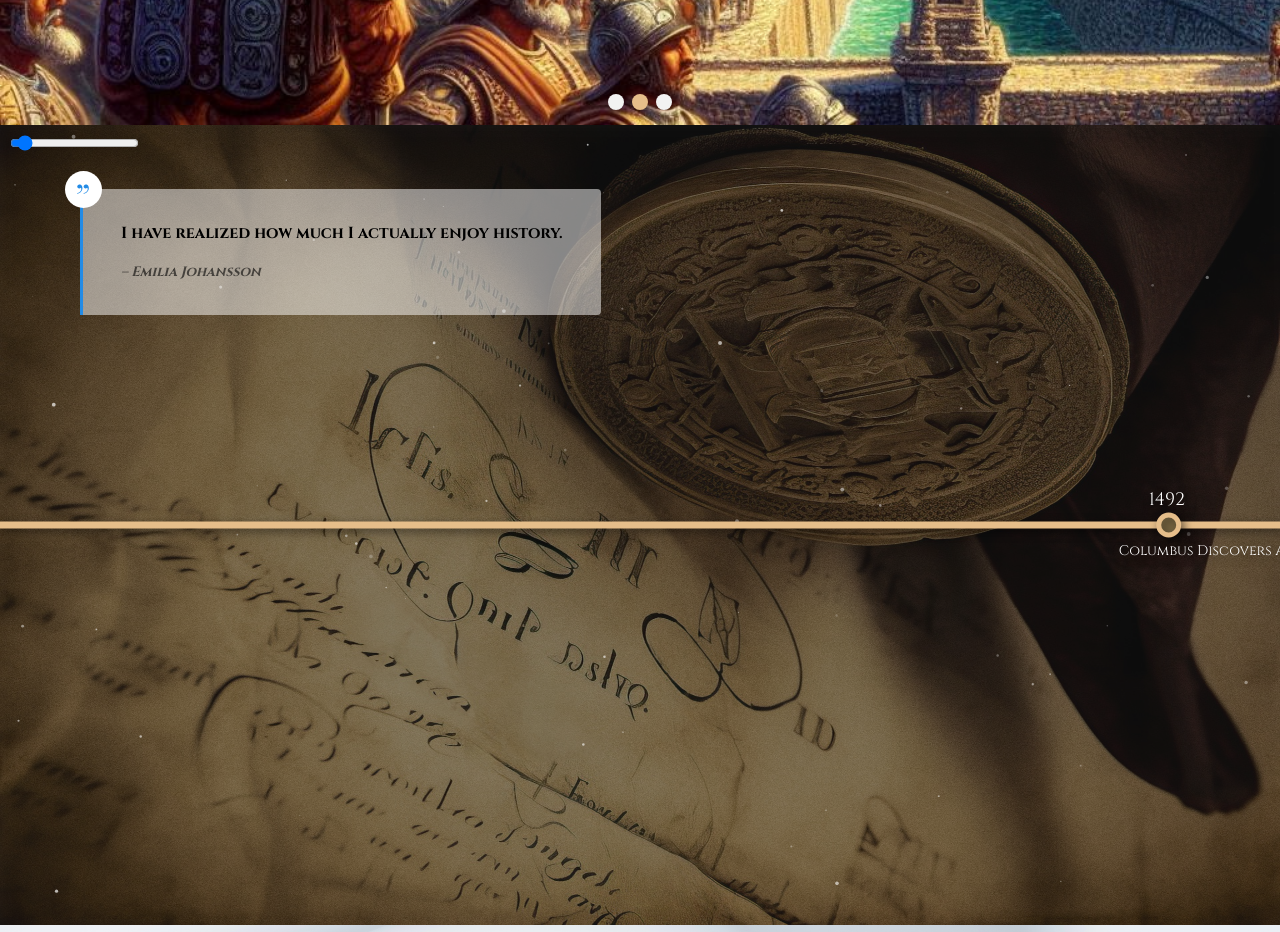
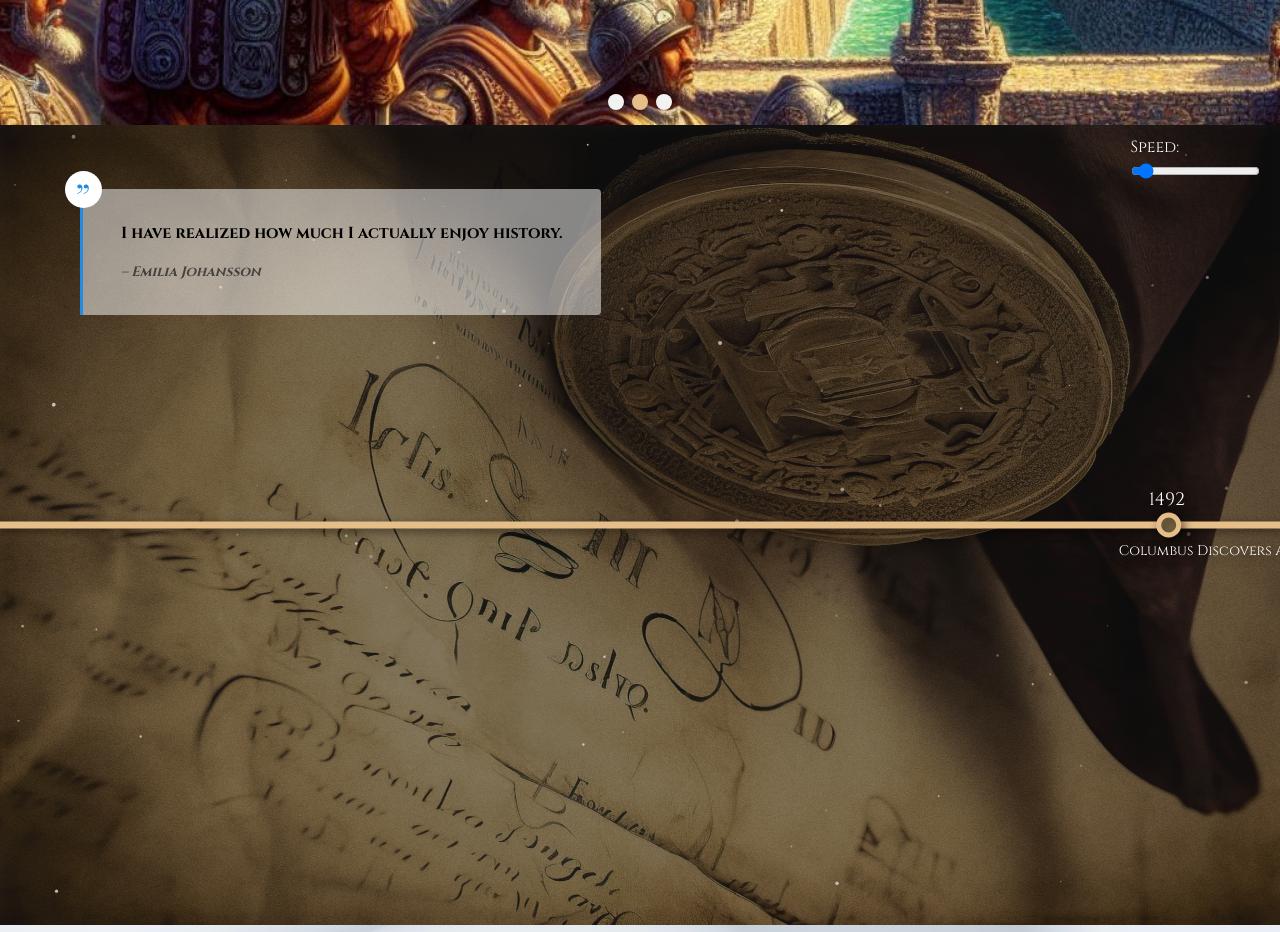
Before and after one commit to Isebring/Emilia-s-Summative-Assessment, a React (Vite) app: page / in a window 1280 px wide. Shown: the part 920-1852 px from the top of the page. Built offline with nearby package versions, Linux system fonts and the light colour scheme.

Commit message:
add label

```diff
--- a/src/components/Timeline.tsx
+++ b/src/components/Timeline.tsx
@@ -165,7 +165,21 @@ const HistoricalTimeline: React.FC = () => {
           backgroundColor: "#222",
         }}
       />
+      <label
+        htmlFor="speedRange"
+        style={{
+          fontFamily: "cinzel, sans-serif",
+          position: "absolute",
+          top: "10px",
+          right: "101px",
+          zIndex: 20,
+          color: "#fff",
+        }}
+      >
+        Speed:
+      </label>
       <input
+        id="speedRange"
         type="range"
         min="0"
         max="5"
@@ -174,8 +188,8 @@ const HistoricalTimeline: React.FC = () => {
         onChange={(e) => setSpeed(parseFloat(e.target.value))}
         style={{
           position: "absolute",
-          top: "10px",
-          left: "10px",
+          top: "38px",
+          right: "20px",
           zIndex: 20,
         }}
       />
```
